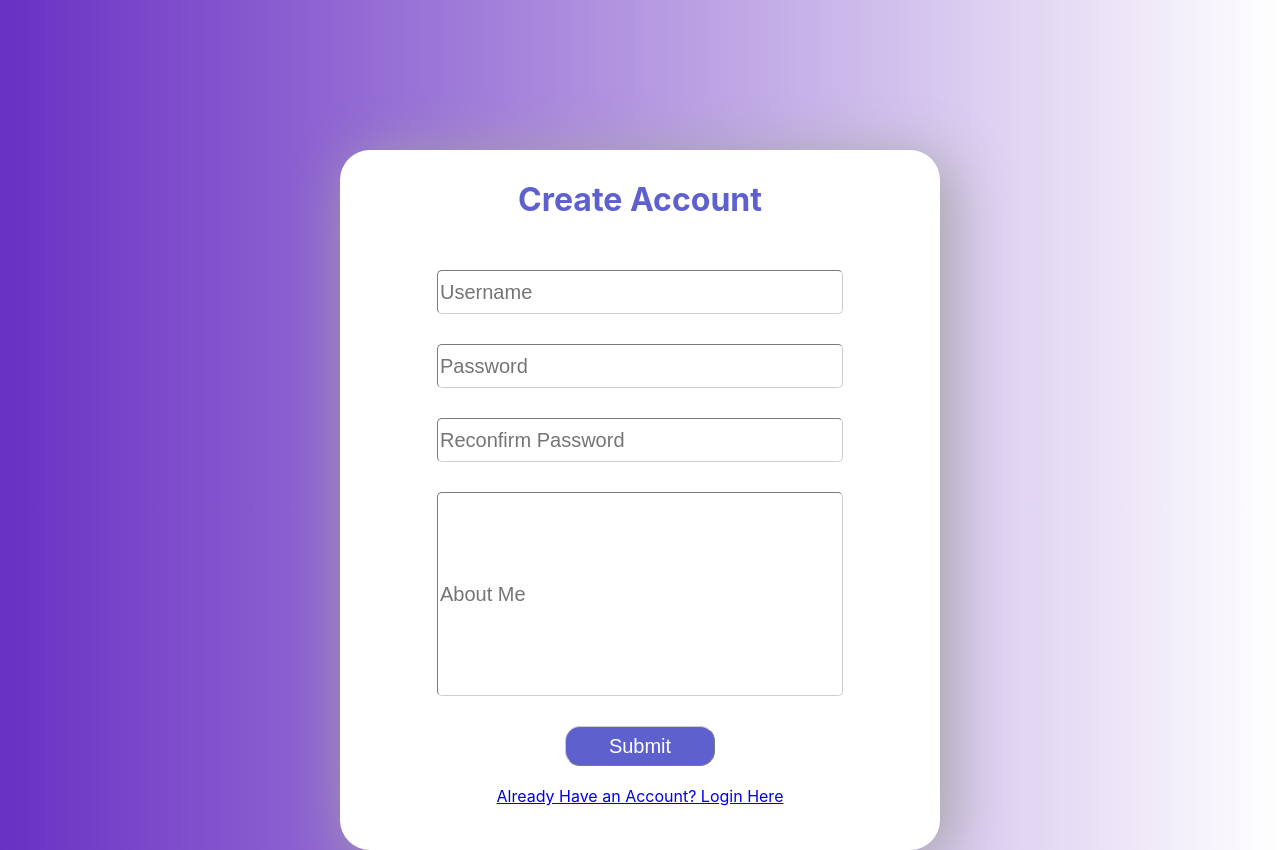
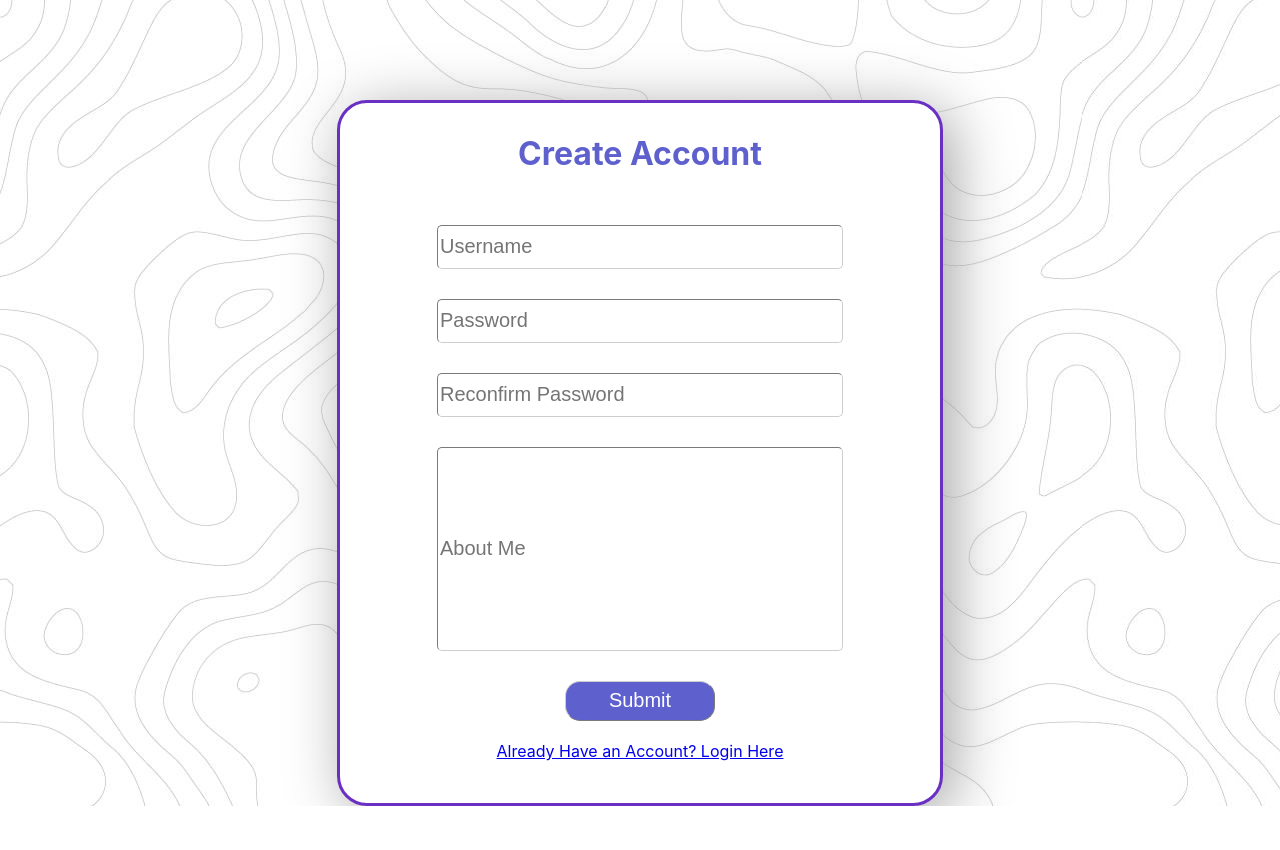
Before and after one commit to Svovan/HospitalHangouts, a React (Create React App) app in the folder hospital-hangout/: page /create-account in a window 1280 px wide. After the commit the page ends 806 px from the top, so only its background shows below. Built offline with nearby package versions, Linux system fonts and the light colour scheme.

Commit message:
updated create account page background

```diff
--- a/hospital-hangout/src/pages/CreateAccount.js
+++ b/hospital-hangout/src/pages/CreateAccount.js
@@ -28,14 +28,14 @@ class CreateAccount extends React.Component {
 	}
 
 	componentDidMount() {
-		document.body.style.background = "linear-gradient(to right, #6930C3, transparent)";
+		document.body.style.backgroundImage = "url('/find-profile-background.jpg')";
 	}
 
 	render() {
 		return (
 			<div className="createAccount">
 				<div class="box">
-					<h1 style={{display: 'flex', justifyContent: 'center', paddingTop: '30px', color: '#5E60CE'}}>Create Account</h1>
+					<h1 style={{display: 'flex', justifyContent: 'center', paddingTop: '10px', color: '#5E60CE'}}>Create Account</h1>
 					<form style={{display: 'flex', flexDirection: 'column'}} onSubmit={this.submitForm}>
 						<input type="text" value={this.state.username} placeholder="Username" class="input-field"
 							onChange={event => {this.setState({username: event.target.value})}}/>
--- a/hospital-hangout/src/stylesheets/CreateAccount.css
+++ b/hospital-hangout/src/stylesheets/CreateAccount.css
@@ -3,12 +3,12 @@
 	margin-left: auto;
 	margin-right: auto;
 	border-radius: 30px;
-	border-color: #cecece;
+	border: 3px solid #6930C3;
 	background-color: white;
 	box-shadow: 10px 10px 60px #a4a4a4;
 	height: 700px;
 	width: 600px;
-	margin-top: 150px;
+	margin-top: 100px;
 }
 
 .center {
@@ -56,7 +56,3 @@
 	font-size: 20px;
 	margin-top: 30px;
 }
-
-.create-account-background {
-	background: linear-gradient(toright, #6930C3, transparent);
-}
```
